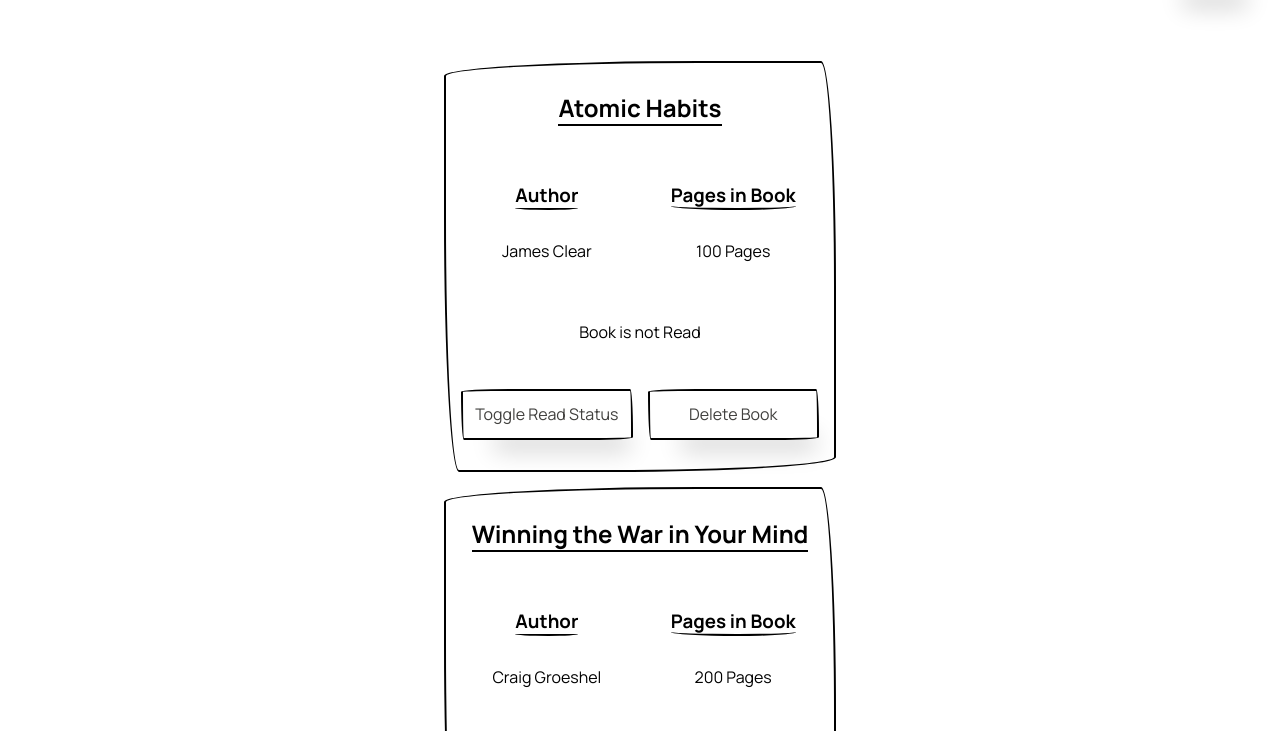
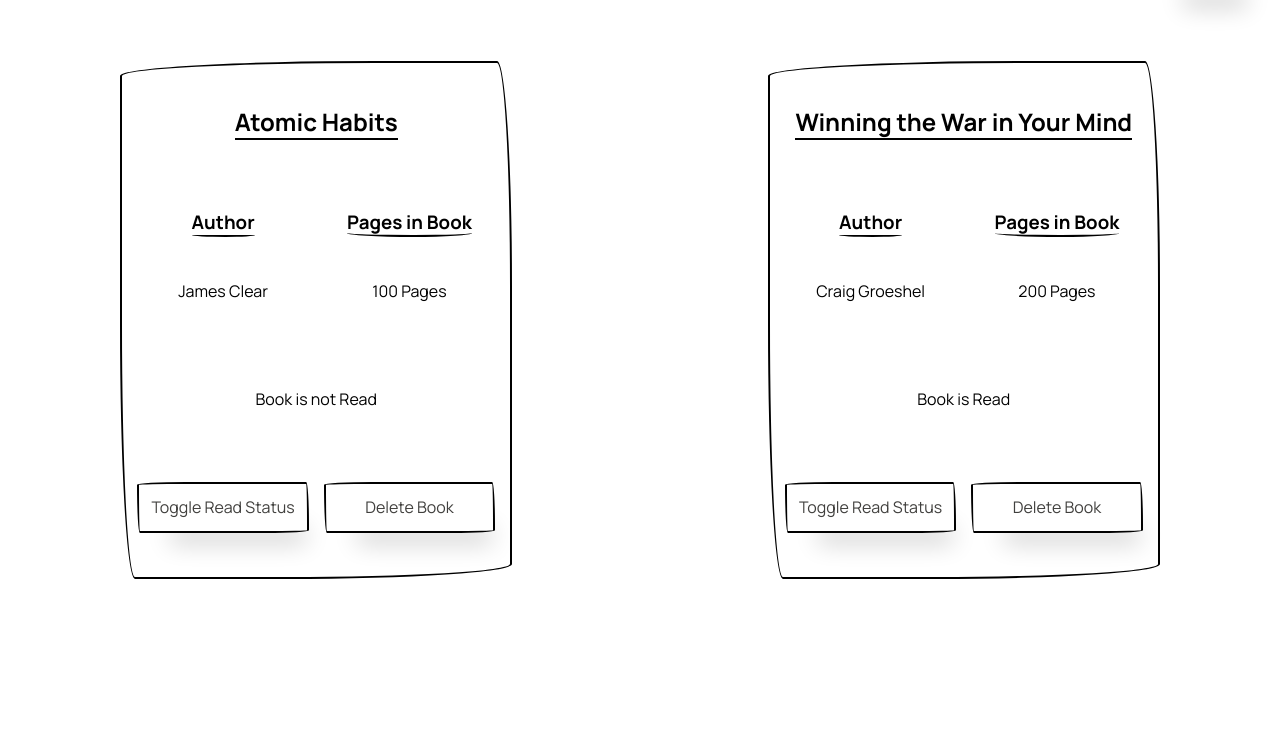
Before and after one commit to pirut/library, a plain HTML site: page index.html in a window 1280 px wide. Shown: the part 69-800 px from the top of the page. Drawn offline with Linux system fonts and the light colour scheme.

Commit message:
Fixed typo

```diff
--- a/style.css
+++ b/style.css
@@ -121,7 +121,7 @@ body {
 .card-layout {
     grid-column: span 2;
     display: grid;
-    grid-template-columns: repeat(auto-fit, minmax(350gpx, 1fr));
+    grid-template-columns: repeat(auto-fit, minmax(350px, 1fr));
     transition: all 0.2s;
     gap: 15px;
 }
```
